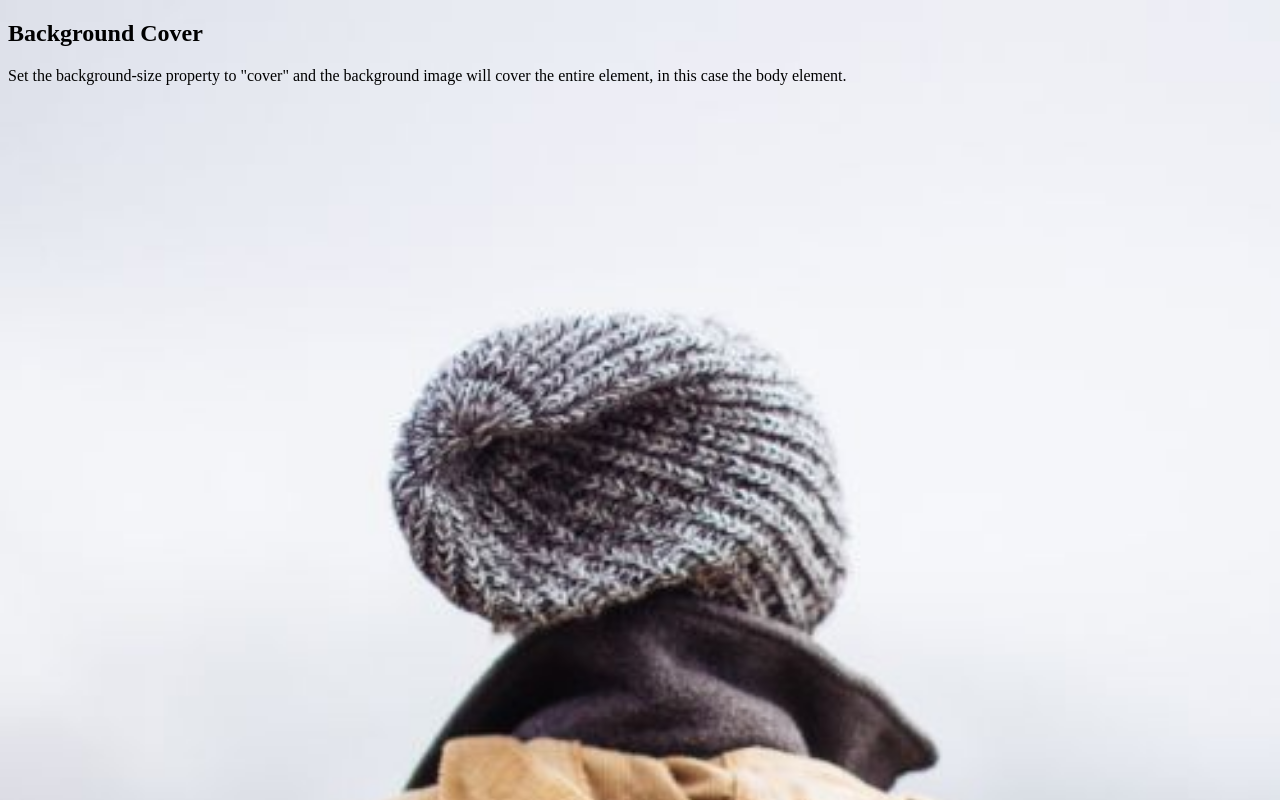
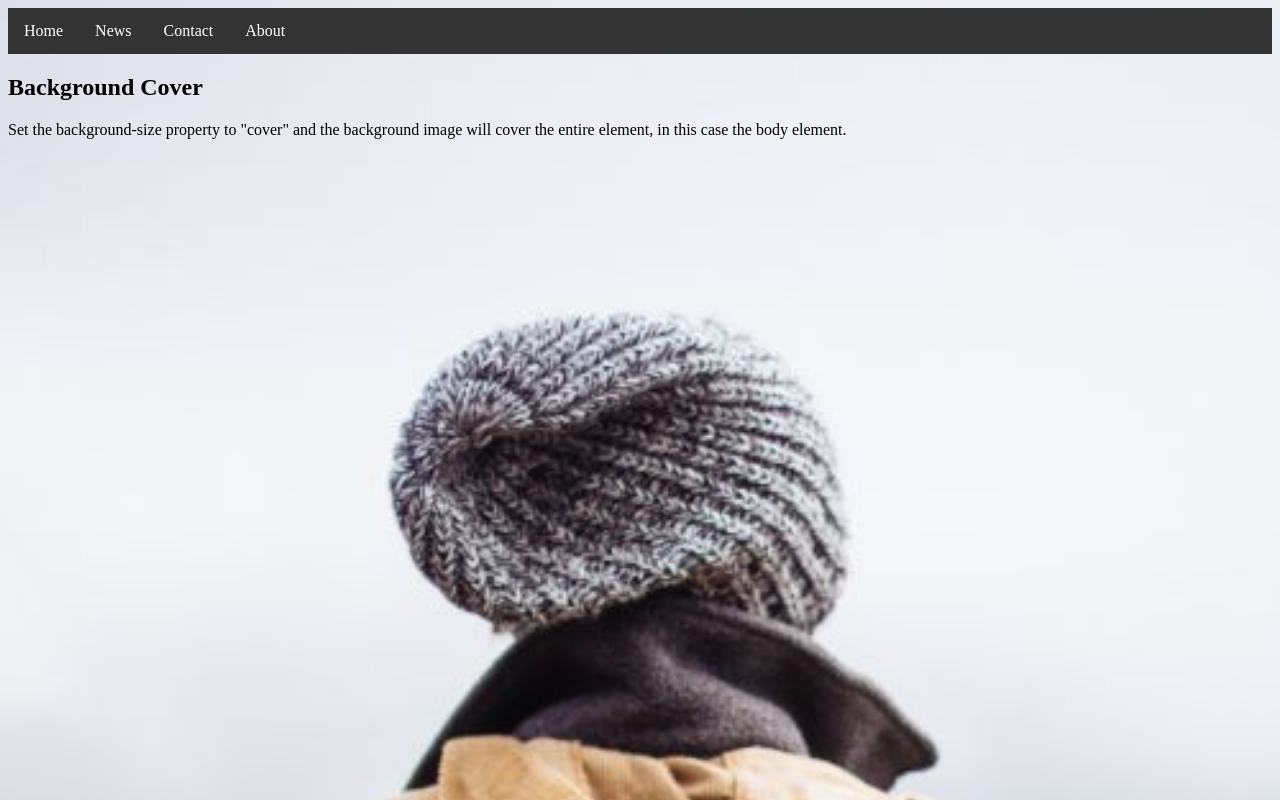
Before and after one commit to spiele4u/spiele4u.github.io, a plain HTML site: page index.html in a window 1280 px wide. Drawn offline with Linux system fonts and the light colour scheme.

Commit message:
Update index.html

```diff
--- a/index.html
+++ b/index.html
@@ -8,9 +8,40 @@ body {
   background-attachment: fixed;
   background-size: cover;
 }
+
+ul {
+  list-style-type: none;
+  margin: 0;
+  padding: 0;
+  overflow: hidden;
+  background-color: #333;
+}
+
+li {
+  float: left;
+}
+
+li a {
+  display: block;
+  color: white;
+  text-align: center;
+  padding: 14px 16px;
+  text-decoration: none;
+}
+
+li a:hover {
+  background-color: #111;
+
 </style>
 </head>
 <body>
+
+<ul>
+  <li><a class="active" href="#home">Home</a></li>
+  <li><a href="#news">News</a></li>
+  <li><a href="#contact">Contact</a></li>
+  <li><a href="#about">About</a></li>
+</ul>
 
 <h2>Background Cover</h2>
 
```
